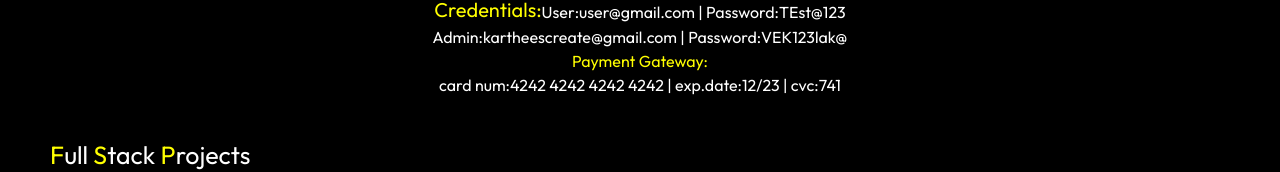
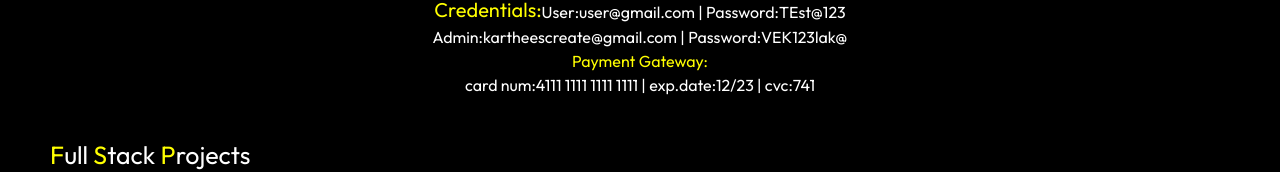
Before and after one commit to kartheeswari-E/kartheeswari-final-protfolio, a React (Create React App) app: page /project in a window 1280 px wide. Shown: the part 637-809 px from the top of the page. Built offline with nearby package versions, Linux system fonts and the light colour scheme.

Commit message:
cvc commit

```diff
--- a/src/Component/Project.js
+++ b/src/Component/Project.js
@@ -25,7 +25,7 @@
       </div>
       <div className='admin'>Admin:kartheescreate@gmail.com | Password:VEK123lak@ </div>
       <div className='stripe'>Payment Gateway:</div>
-      <div className='yes'>card num:4242 4242 4242 4242 | exp.date:12/23 | cvc:741 </div>
+      <div className='yes'>card num:4111 1111 1111 1111 | exp.date:12/23 | cvc:741 </div>
    </div> <div className='full'><span>F</span>ull <span>S</span>tack <span>P</span>rojects</div>
       <div className='project-container'>
 
```
